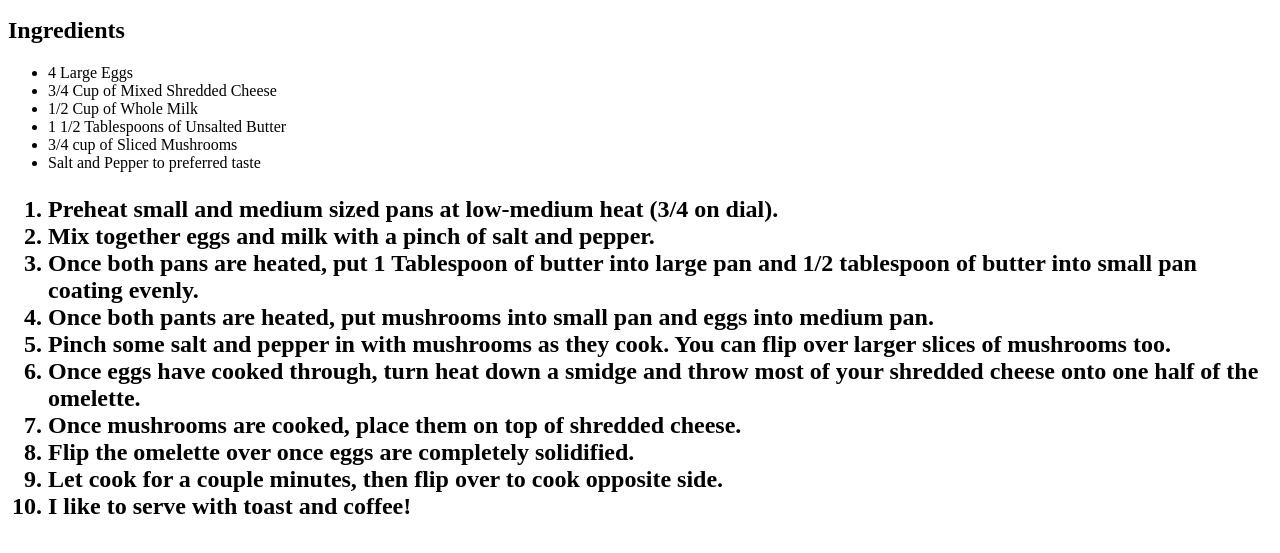
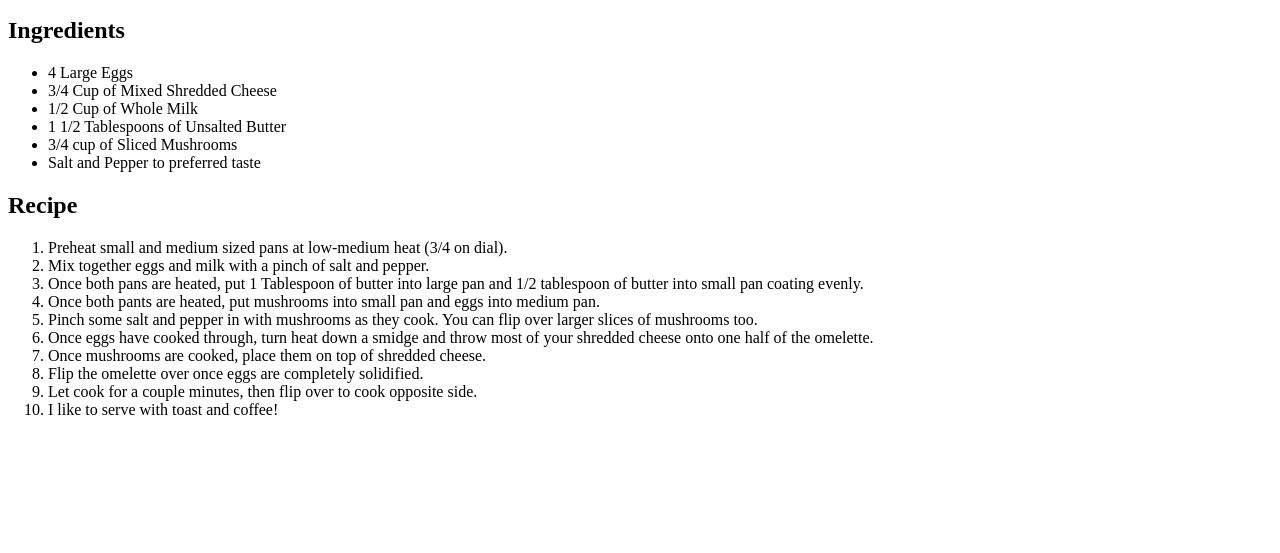
Before and after one commit to Nick-a-Nack/odin-recipes, a plain HTML site: page recipes/omelette.html in a window 1280 px wide. Shown: the part 101-654 px from the top of the page. Drawn offline with Linux system fonts and the light colour scheme.

Commit message:
Changed second header to highlight Recipes title instead of entire recipe list

```diff
--- a/recipes/omelette.html
+++ b/recipes/omelette.html
@@ -16,7 +16,7 @@
             <li>3/4 cup of Sliced Mushrooms</li>
             <li>Salt and Pepper to preferred taste</li>
         </ul>
-    <h2>
+    <h2>Recipe</h2>
         <ol>
             <li>Preheat small and medium sized pans at low-medium heat (3/4 on dial).</li>
             <li>Mix together eggs and milk with a pinch of salt and pepper.</li>
@@ -29,6 +29,6 @@
             <li>Let cook for a couple minutes, then flip over to cook opposite side.</li>
             <li>I like to serve with toast and coffee!</li>
         </ol>
-    </h2>
+
 </body>
 </html>
```
